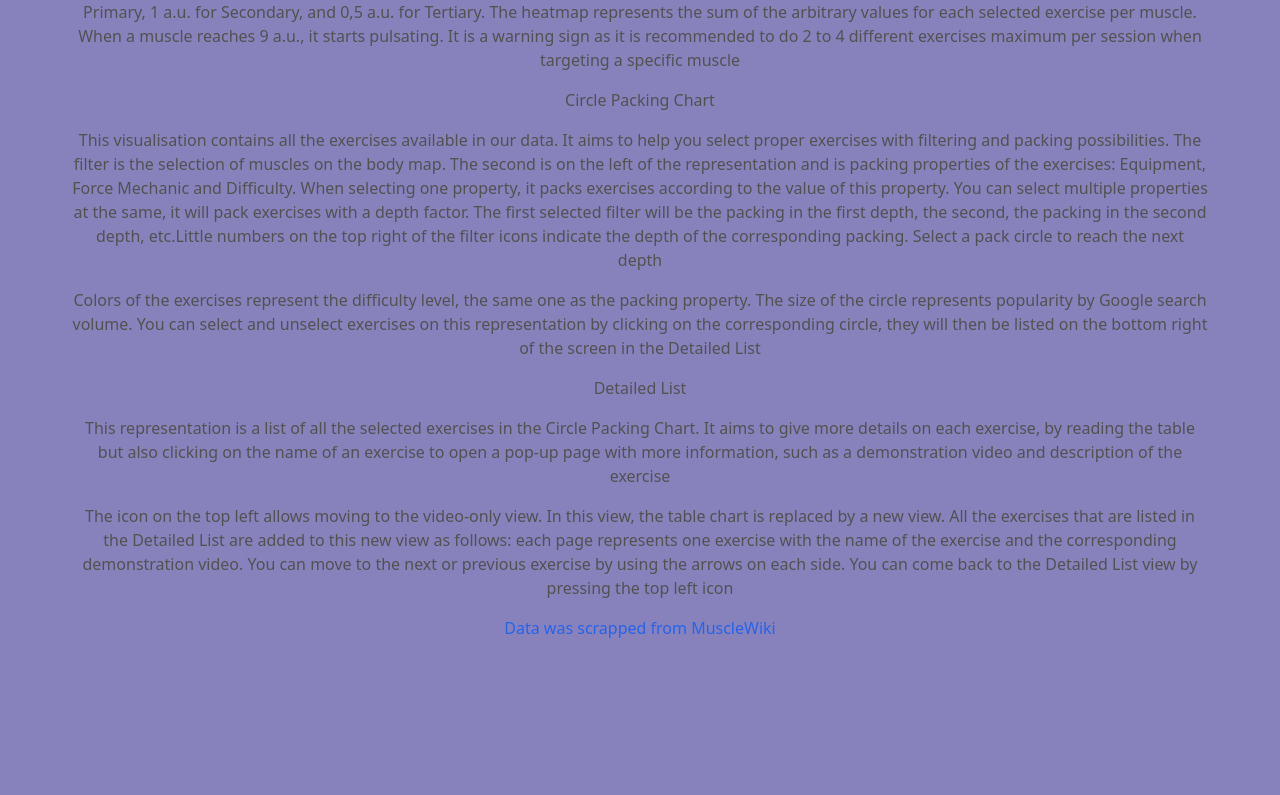
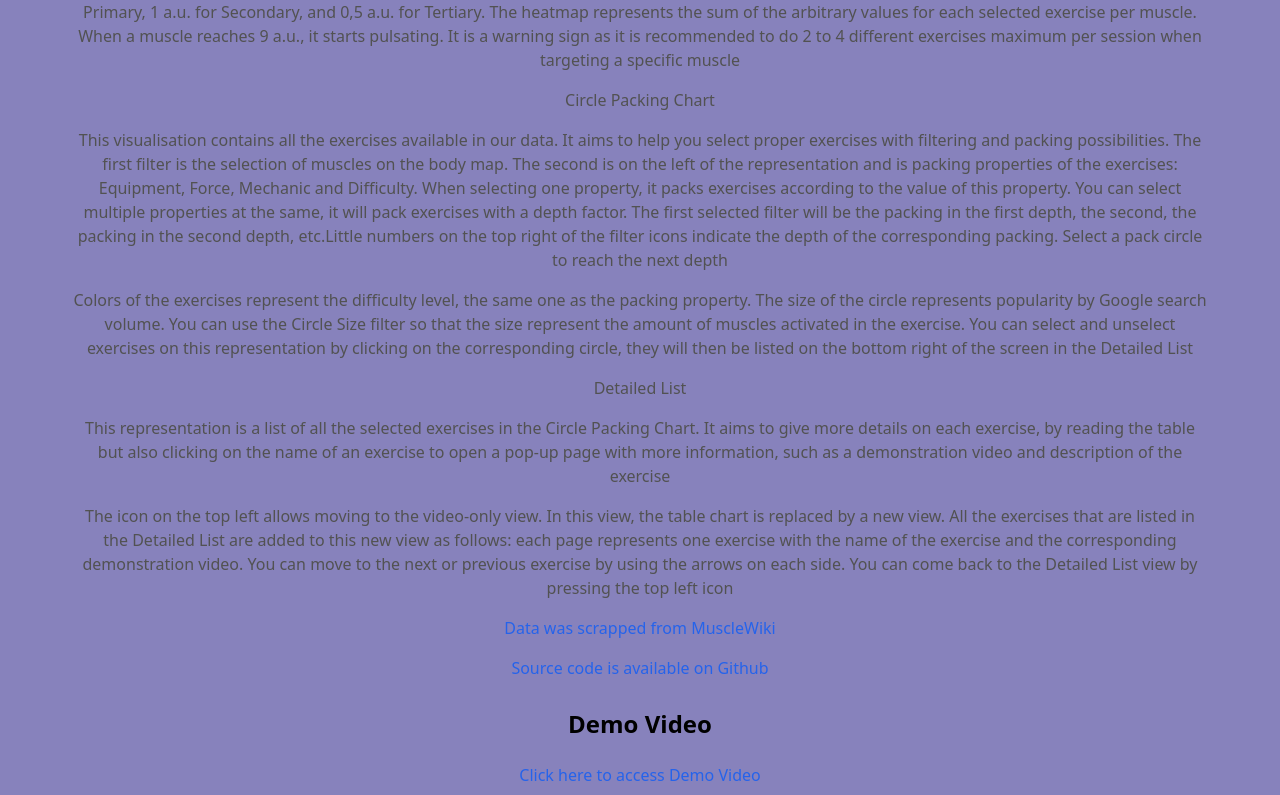
Before and after one commit to ernum/Vizercise, a Next.js app: page /help in a window 1280 px wide. Shown: the part 363-1158 px from the top of the page. Before the commit the page ends 1011 px from the top, so only its background shows below. Built offline with nearby package versions, Linux system fonts and the light colour scheme.

Commit message:
feat(app): Add demo video (#66)
* Update help.js

* Update help.js

* Adding source code link (mandatory)

* FINALY (pls tell me it is the last)

* Update video

* fix: Build fail

---------

Co-authored-by: Ernest Umeh <umeh@kth.se>

```diff
--- a/src/pages/about.js
+++ b/src/pages/about.js
@@ -28,7 +28,7 @@ function About() {
                                 <div className="container" style={{ marginBottom: '1em', display: 'flex', flexDirection: 'column', justifyContent: 'flex-start', height: '100%' }}>
                                     <h2 className="text-center p-2 text-neutral-600 py-2 font-bold">Carter Smith</h2>
                                 <p className="text-center p-2 text-neutral-600 py-2 font-normal">Data Collection and Processing, Frontend Development, UI/UX Design</p>
-
+                                <p className="text-center p-2 text-neutral-600 py-2 font-normal">I learned to work with React and improved my D3.js and JavaScript skills</p>
                                 <p className="text-center p-2 text-neutral-600 py-2 font-normal">carters@kth.se</p>
                                 <a href="https://www.linkedin.com/in/carterwsmith" className="text-center p-2 text-blue-600 py-2 font-normal">Linkedin</a>
                                 </div>
@@ -40,7 +40,7 @@ function About() {
                                 <div className="container" style={{ marginBottom: '1em', display: 'flex', flexDirection: 'column', justifyContent: 'flex-start', height: '100%' }}>
                                 <h2 className="text-center p-2 text-neutral-600 py-2 font-bold">Ernest Umeh</h2>
                                 <p className="text-center p-2 text-neutral-600 py-2 font-normal">Data Processing, Frontend Development, UI/UX Design</p>
-
+                                <p className="text-center p-2 text-neutral-600 py-2 font-normal">I learned to work with D3.js and design websites with Figma, I also improved my JavaScript skills</p>
                                 <p className="text-center p-2 text-neutral-600 py-2 font-normal">umeh@kth.se</p>
                                 <a href="https://www.linkedin.com/in/ernest-umeh" className="text-center p-2 text-blue-600 py-2 font-normal">Linkedin</a>
                                 </div>
@@ -52,7 +52,7 @@ function About() {
                                 <div className="container" style={{ marginBottom: '1em', display: 'flex', flexDirection: 'column', justifyContent: 'flex-start', height: '100%' }}>
                                 <h2 className="text-center p-2 text-neutral-600 py-2 font-bold">Mohammed Qasim</h2>
                                 <p className="text-center p-2 text-neutral-600 py-2 font-normal">Data Processing, Frontend Development, UI/UX Design, User test</p>
-
+                                <p className="text-center p-2 text-neutral-600 py-2 font-normal">I learned to work with React, D3.js and tailwind, but also improved my github usage skills</p>
                                 <p className="text-center p-2 text-neutral-600 py-2 font-normal">msyqasim@kth.se</p>
                                 <a href="https://www.linkedin.com/in/modi-qasim/" className="text-center p-2 text-blue-600 py-2 font-normal">Linkedin</a>
                                 </div>
@@ -66,7 +66,7 @@ function About() {
                                 <div className="container" style={{ marginBottom: '1em', display: 'flex', flexDirection: 'column', justifyContent: 'flex-start', height: '100%' }}>
                                 <h2 className="text-center p-2 text-neutral-600 py-2 font-bold">M{"\u00E5"}ns Nyman</h2>
                                     <p className="text-center p-2 text-neutral-600 py-2 font-normal">Data Processing, Frontend Development, UI/UX Design</p>
-
+                                    <p className="text-center p-2 text-neutral-600 py-2 font-normal">I really wanted to improve my interaction programming skills, and I believe I did</p>
                                     <p className="text-center p-2 text-neutral-600 py-2 font-normal">mansnym@kth.se</p>
 
                                 </div>
@@ -79,7 +79,7 @@ function About() {
 
                                 <h2 className="text-center p-2 text-neutral-600 py-2 font-bold">Marine Czaplinski</h2>
                                     <p className="text-center p-2 text-neutral-600 py-2 font-normal">Frontend Development, UI/UX Design</p>
-
+                                <p className="text-center p-2 text-neutral-600 py-2 font-normal">I wanted to improve my digital drawing skills, and also focus on UI/UX Design. I learned also about JavaScript, CSS, React and D3.js, so I&apos;m really satisfied after this project</p>
                                 <p className="text-center p-2 text-neutral-600 py-2 font-normal">marinec@kth.se</p>
                                 <a href="https://www.linkedin.com/in/marine-czaplinski/" className="text-center p-2 text-blue-600 py-2 font-normal">Linkedin</a>
 
--- a/src/pages/help.js
+++ b/src/pages/help.js
@@ -10,20 +10,24 @@ function Help() {
                     <h2 className="text-center p-2 text-neutral-600 py-2 font-medium">Body Heat Map</h2>
                     <p className="text-center p-2 text-neutral-600 py-2 font-normal">The body representation allows you to see muscles on the back and front view simultaneously. You can switch between a Male and a Female representation
                     </p><p className="text-center p-2 text-neutral-600 py-2 font-normal">It is both an interactive map and a visual representation.
-                        You can select muscles to filter the data of the Circle Packing chart on the top right. Selecting a muscle will only show exercises that target this specific muscle. Selecting multiple muscles will show all exercises that target one of the selected muscles
+                        You can select muscles to filter the data of the Circle Packing chart on the top right. Selecting a muscle will only show exercises that target this specific muscle. Selecting multiple muscles will show all exercises that target one of the selected muscles or both depending on the selected filter
                     </p><p className="text-center p-2 text-neutral-600 py-2 font-normal">You enable the heatmap visualisation when selecting exercises on the Circle Packing chart. It intends to show which muscles are involved in the selected exercises and to what extent. The idea is to help select a group of exercises for a workout session. For each exercise, the information in the data about the muscles is as follows: Primary muscles, Secondary muscles and Tertiary muscles. Primary muscles are the main target of the exercise, Secondary muscles are support, and Tertiary muscles are synergists or stabilizers. We decided to attribute the arbitrary unit per muscle: 2 a.u. for Primary, 1 a.u. for Secondary, and 0,5 a.u. for Tertiary. The heatmap represents the sum of the arbitrary values for each selected exercise per muscle. When a muscle reaches 9 a.u., it starts pulsating. It is a warning sign as it is recommended to do 2 to 4 different exercises maximum per session when targeting a specific muscle</p>
 
                     <h2 className="text-center p-2 text-neutral-600 py-2 font-medium">Circle Packing Chart</h2>
-                    <p className="text-center p-2 text-neutral-600 py-2 font-normal">This visualisation contains all the exercises available in our data. It aims to help you select proper exercises with filtering and packing possibilities. The filter is the selection of muscles on the body map. The second is on the left of the representation and is packing properties of the exercises: Equipment, Force Mechanic and Difficulty. When selecting one property, it packs exercises according to the value of this property. You can select multiple properties at the same, it will pack exercises with a depth factor. The first selected filter will be the packing in the first depth, the second, the packing in the second depth, etc.Little numbers on the top right of the filter icons indicate the depth of the corresponding packing. Select a pack circle to reach the next depth
+                    <p className="text-center p-2 text-neutral-600 py-2 font-normal">This visualisation contains all the exercises available in our data. It aims to help you select proper exercises with filtering and packing possibilities. The first filter is the selection of muscles on the body map. The second is on the left of the representation and is packing properties of the exercises: Equipment, Force, Mechanic and Difficulty. When selecting one property, it packs exercises according to the value of this property. You can select multiple properties at the same, it will pack exercises with a depth factor. The first selected filter will be the packing in the first depth, the second, the packing in the second depth, etc.Little numbers on the top right of the filter icons indicate the depth of the corresponding packing. Select a pack circle to reach the next depth
 
                     </p><p className="text-center p-2 text-neutral-600 py-2 font-normal">Colors of the exercises represent the difficulty level, the same one as the packing property.
-                        The size of the circle represents popularity by Google search volume.
+                        The size of the circle represents popularity by Google search volume. You can use the Circle Size filter so that the size represent the amount of muscles activated in the exercise.
                         You can select and unselect exercises on this representation by clicking on the corresponding circle, they will then be listed on the bottom right of the screen in the Detailed List</p>
 
                     <h2 className="text-center p-2 text-neutral-600 py-2 font-medium">Detailed List</h2>
                     <p className="text-center p-2 text-neutral-600 py-2 font-normal">This representation is a list of all the selected exercises in the Circle Packing Chart. It aims to give more details on each exercise, by reading the table but also clicking on the name of an exercise to open a pop-up page with more information, such as a demonstration video and description of the exercise
                     </p><p className="text-center p-2 text-neutral-600 py-2 font-normal">The icon on the top left allows moving to the video-only view. In this view, the table chart is replaced by a new view. All the exercises that are listed in the Detailed List are added to this new view as follows: each page represents one exercise with the name of the exercise and the corresponding demonstration video. You can move to the next or previous exercise by using the arrows on each side. You can come back to the Detailed List view by pressing the top left icon</p>
-                    <a className="text-center p-2 text-blue-600 py-2 font-normal " href="https://musclewiki.com/">Data was scrapped from MuscleWiki</a>
+                    <a className="text-center p-2 text-blue-600 py-2 font-normal " href="https://musclewiki.com/" target='_blank' rel="noreferrer">Data was scrapped from MuscleWiki</a>
+                    <a className="text-center p-2 text-blue-600 py-2 font-normal " href="https://github.com/ernum/Vizercise" target='_blank' rel="noreferrer">Source code is available on Github</a>
+                    <h1 className="text-2xl font-bold mb-2" style={{ marginTop: "20px", marginBottom: "15px", textAlign: "center" }}>Demo Video</h1>
+
+                    <a className="text-center p-2 text-blue-600 py-2 font-normal " href="https://youtu.be/pWXeIh5N4EM" target='_blank' rel="noreferrer">Click here to access Demo Video</a>
                 </div>
             </div>
 
```
